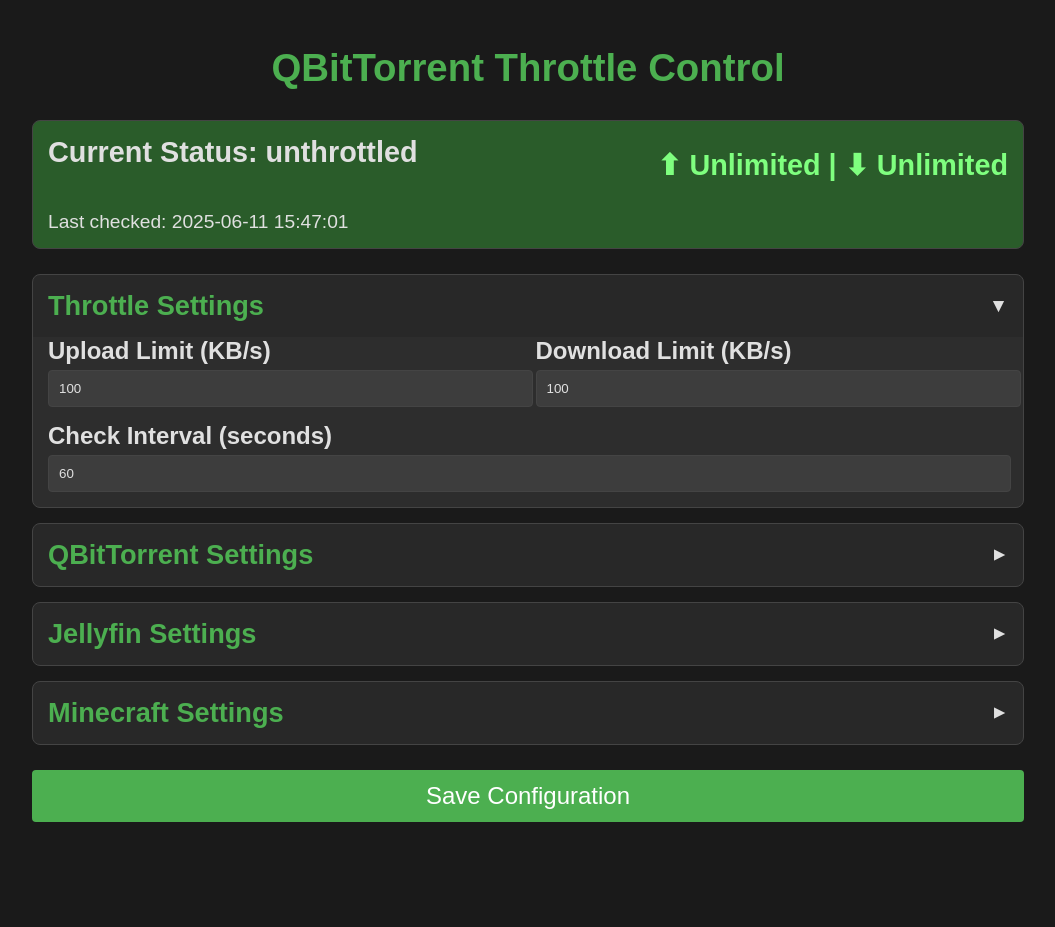
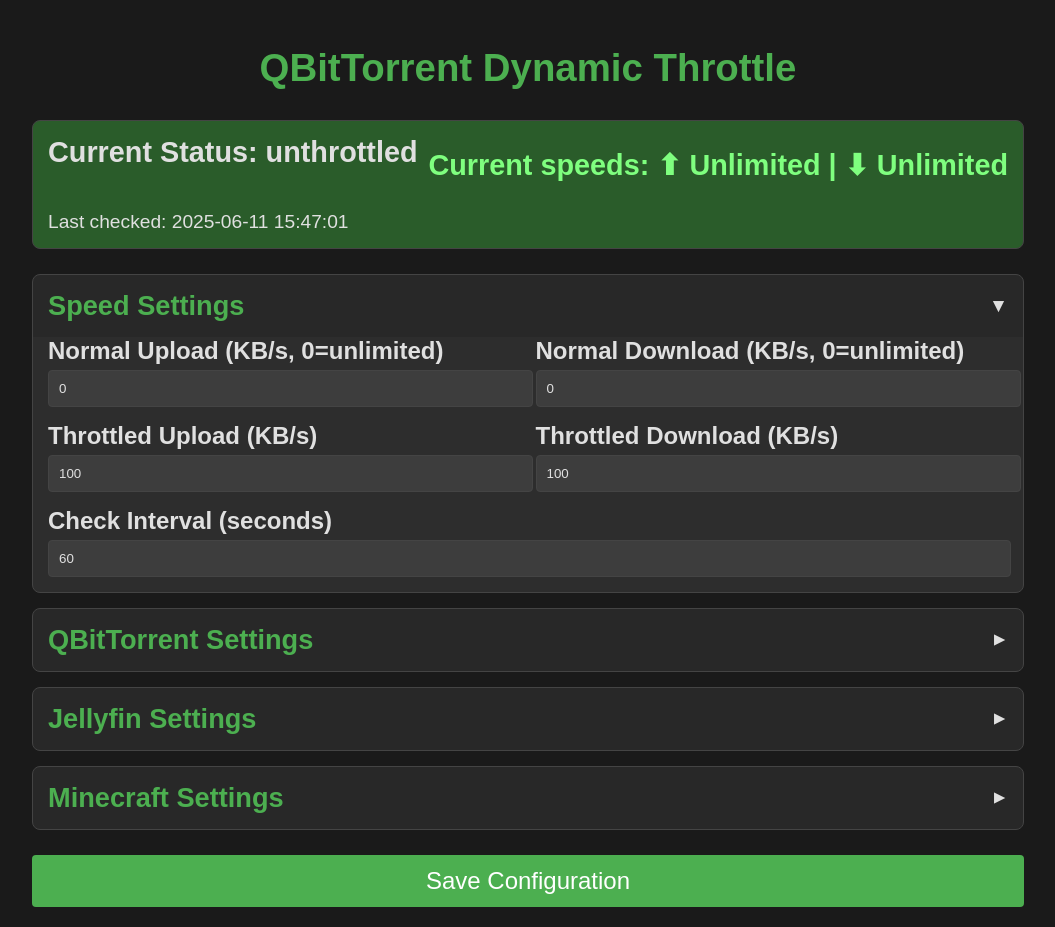
Before and after one commit to Leemotheyer/QbittDynamicThrottle, a Flask app: page / in a window 1280 px wide. Shown: the whole page, without its empty margins (112-1167 px from the left). Before the commit the page ends 822 px from the top, so only its background shows below. Run offline with Flask 3, Linux system fonts and the light colour scheme; data that the repository does not hold is empty.

Commit message:
added setting for a "normal" speed cap

```diff
--- a/app.py
+++ b/app.py
@@ -31,9 +31,11 @@
         'enabled': False
     },
     'throttle_settings': {
-        'upload_limit': 100,  # Throttled upload limit
-        'download_limit': 100,  # Throttled download limit
-        'check_interval': 60,
+        'normal_upload': 0,          # 0 means unlimited
+        'normal_download': 0,        # 0 means unlimited
+        'throttled_upload': 100,     # KB/s
+        'throttled_download': 100,   # KB/s
+        'check_interval': 60,        # seconds
         'current_state': 'unthrottled'
     }
 }
@@ -87,17 +89,14 @@
         upload_bytes = int(upload_kbps) * 1024
         download_bytes = int(download_kbps) * 1024
 
-        # Set upload limit
+        # Set limits
         upload_url = f"{config['qbittorrent']['host']}/api/v2/transfer/setUploadLimit"
-        response = session.post(upload_url, data={'limit': upload_bytes})
-        response.raise_for_status()
+        download_url = f"{config['qbittorrent']['host']}/api/v2/transfer/setDownloadLimit"
 
-        # Set download limit
-        download_url = f"{config['qbittorrent']['host']}/api/v2/transfer/setDownloadLimit"
-        response = session.post(download_url, data={'limit': download_bytes})
-        response.raise_for_status()
+        session.post(upload_url, data={'limit': upload_bytes})
+        session.post(download_url, data={'limit': download_bytes})
 
-        print(f"Set limits to ↑{upload_kbps}KB/s (↑{upload_bytes} bytes/s) ↓{download_kbps}KB/s (↓{download_bytes} bytes/s)")
+        print(f"Set limits: ↑{upload_kbps}KB/s, ↓{download_kbps}KB/s")
     except Exception as e:
         print(f"Failed to set limits: {e}")
 
@@ -155,14 +154,14 @@
         throttle_needed = True
 
     if throttle_needed:
-        # Convert throttle limits from KB/s to bytes
-        upload_limit = config['throttle_settings']['upload_limit']
-        download_limit = config['throttle_settings']['download_limit']
-        set_limits(session, upload_limit, download_limit)
+        set_limits(session,
+                 config['throttle_settings']['throttled_upload'],
+                 config['throttle_settings']['throttled_download'])
         config['throttle_settings']['current_state'] = 'throttled'
     else:
-        # Set unlimited (0 means unlimited in qBittorrent)
-        set_limits(session, 0, 0)
+        set_limits(session,
+                 config['throttle_settings']['normal_upload'],
+                 config['throttle_settings']['normal_download'])
         config['throttle_settings']['current_state'] = 'unthrottled'
 
     save_config(config)
@@ -206,8 +205,10 @@
     config['minecraft']['active_player_threshold'] = int(request.form['mc_threshold'])
 
     # Update throttle settings
-    config['throttle_settings']['upload_limit'] = int(request.form['upload_limit'])
-    config['throttle_settings']['download_limit'] = int(request.form['download_limit'])
+    config['throttle_settings']['normal_upload'] = int(request.form['normal_upload'])
+    config['throttle_settings']['normal_download'] = int(request.form['normal_download'])
+    config['throttle_settings']['throttled_upload'] = int(request.form['throttled_upload'])
+    config['throttle_settings']['throttled_download'] = int(request.form['throttled_download'])
     config['throttle_settings']['check_interval'] = int(request.form['check_interval'])
 
     save_config(config)
@@ -222,8 +223,8 @@
         'current_state': config['throttle_settings']['current_state'],
         'last_check': time.strftime('%Y-%m-%d %H:%M:%S'),
         'triggered_criteria': [],
-        'current_upload': 0 if config['throttle_settings']['current_state'] == 'unthrottled' else config['throttle_settings']['upload_limit'],
-        'current_download': 0 if config['throttle_settings']['current_state'] == 'unthrottled' else config['throttle_settings']['download_limit']
+        'current_upload': config['throttle_settings']['normal_upload'],
+        'current_download': config['throttle_settings']['normal_download']
     }
 
     if config['throttle_settings']['current_state'] == 'throttled':
@@ -232,6 +233,9 @@
         if config['minecraft']['enabled'] and check_minecraft_players():
             status['triggered_criteria'].append('Minecraft players')
 
+        status['current_upload'] = config['throttle_settings']['throttled_upload']
+        status['current_download'] = config['throttle_settings']['throttled_download']
+
     return jsonify(status)
 
 if __name__ == '__main__':
--- a/config.yaml
+++ b/config.yaml
@@ -16,5 +16,7 @@
 throttle_settings:
   check_interval: 60
   current_state: unthrottled
-  download_limit: 100
-  upload_limit: 100
+  normal_download: 0
+  normal_upload: 0
+  throttled_download: 100
+  throttled_upload: 100
--- a/static/script.js
+++ b/static/script.js
@@ -14,32 +14,38 @@
     fetch('/get_status')
         .then(response => response.json())
         .then(data => {
+            const statusDiv = document.getElementById('statusDisplay');
+            statusDiv.className = 'status ' + data.current_state;
+
             document.getElementById('currentState').textContent = data.current_state;
             document.getElementById('lastCheck').textContent = data.last_check;
 
-            // Update speed display
-            const uploadText = `⬆ ${formatSpeed(data.current_upload)}`;
-            const downloadText = `⬇ ${formatSpeed(data.current_download)}`;
-            document.getElementById('currentSpeed').innerHTML = `${uploadText} | ${downloadText}`;
+            // Display current speeds
+            const formatSpeed = (speed) => speed === 0 ? 'Unlimited' : `${speed} KB/s`;
 
-            // Update status div
-            const statusDiv = document.getElementById('statusDisplay');
-            statusDiv.className = 'status ' + data.current_state;
+            const uploadSpeed = data.current_upload;
+            const downloadSpeed = data.current_download;
 
-            // Get or create criteria element
-            let criteriaElement = document.getElementById('triggeredCriteria');
-            const lastCheckElement = document.querySelector('.last-check');
+            document.getElementById('currentSpeed').innerHTML = `
+                Current speeds: ⬆ ${formatSpeed(uploadSpeed)} | ⬇ ${formatSpeed(downloadSpeed)}
+            `;
 
+            // Show triggered criteria if throttled
             if (data.current_state === 'throttled' && data.triggered_criteria.length > 0) {
+                const criteriaText = `Triggered by: ${data.triggered_criteria.join(' and ')}`;
+                let criteriaElement = document.getElementById('triggeredCriteria');
+
                 if (!criteriaElement) {
                     criteriaElement = document.createElement('p');
                     criteriaElement.id = 'triggeredCriteria';
                     criteriaElement.className = 'triggered-criteria';
-                    statusDiv.insertBefore(criteriaElement, lastCheckElement);
+                    statusDiv.appendChild(criteriaElement);
                 }
-                criteriaElement.textContent = `Triggered by: ${data.triggered_criteria.join(' and ')}`;
-            } else if (criteriaElement) {
-                criteriaElement.remove();
+
+                criteriaElement.textContent = criteriaText;
+            } else {
+                const criteriaElement = document.getElementById('triggeredCriteria');
+                if (criteriaElement) criteriaElement.remove();
             }
         });
 }
--- a/templates/index.html
+++ b/templates/index.html
@@ -3,12 +3,12 @@
 <head>
     <meta charset="UTF-8">
     <meta name="viewport" content="width=device-width, initial-scale=1.0">
-    <title>QBitTorrent Throttle Control</title>
+    <title>QBitTorrent Dynamic Throttle</title>
     <link rel="stylesheet" href="/static/styles.css">
 </head>
 <body>
     <div class="container">
-        <h1>QBitTorrent Throttle Control</h1>
+        <h1>QBitTorrent Dynamic Throttle</h1>
 
         <div class="status" id="statusDisplay">
             <h2>
@@ -20,31 +20,46 @@
         </div>
 
         <form id="configForm">
-            <!-- Throttle Settings now first and default open -->
             <div class="section">
                 <div class="section-header" onclick="toggleSection(this)">
-                    <h2>Throttle Settings</h2>
+                    <h2>Speed Settings</h2>
                     <span class="arrow">▼</span>
                 </div>
                 <div class="section-content">
                     <div class="two-column">
                         <div class="form-group">
-                            <label for="upload_limit">Upload Limit (KB/s)</label>
-                            <input type="number" id="upload_limit" name="upload_limit" min="1" value="{{ config.throttle_settings.upload_limit }}">
+                            <label for="normal_upload">Normal Upload (KB/s, 0=unlimited)</label>
+                            <input type="number" id="normal_upload" name="normal_upload" min="0"
+                                value="{{ config.throttle_settings.normal_upload }}">
                         </div>
                         <div class="form-group">
-                            <label for="download_limit">Download Limit (KB/s)</label>
-                            <input type="number" id="download_limit" name="download_limit" min="0" value="{{ config.throttle_settings.download_limit }}">
+                            <label for="normal_download">Normal Download (KB/s, 0=unlimited)</label>
+                            <input type="number" id="normal_download" name="normal_download" min="0"
+                                value="{{ config.throttle_settings.normal_download }}">
                         </div>
                     </div>
+
+                    <div class="two-column">
+                        <div class="form-group">
+                            <label for="throttled_upload">Throttled Upload (KB/s)</label>
+                            <input type="number" id="throttled_upload" name="throttled_upload" min="0"
+                                value="{{ config.throttle_settings.throttled_upload }}">
+                        </div>
+                        <div class="form-group">
+                            <label for="throttled_download">Throttled Download (KB/s)</label>
+                            <input type="number" id="throttled_download" name="throttled_download" min="0"
+                                value="{{ config.throttle_settings.throttled_download }}">
+                        </div>
+                    </div>
+
                     <div class="form-group">
                         <label for="check_interval">Check Interval (seconds)</label>
-                        <input type="number" id="check_interval" name="check_interval" min="10" value="{{ config.throttle_settings.check_interval }}">
+                        <input type="number" id="check_interval" name="check_interval" min="10"
+                            value="{{ config.throttle_settings.check_interval }}">
                     </div>
                 </div>
             </div>
 
-            <!-- QBitTorrent Settings now second and collapsed -->
             <div class="section">
                 <div class="section-header" onclick="toggleSection(this)">
                     <h2>QBitTorrent Settings</h2>
```
Also changed, not shown: 1 other file.
